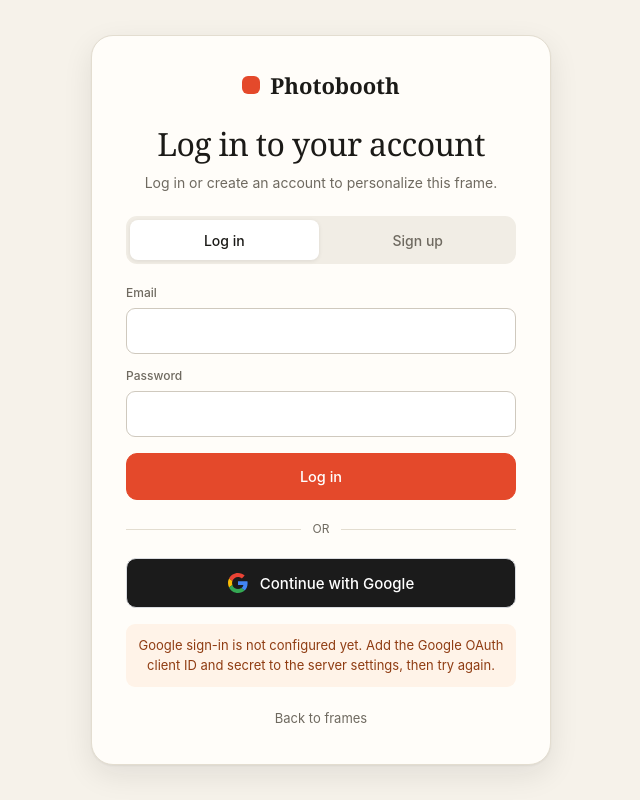
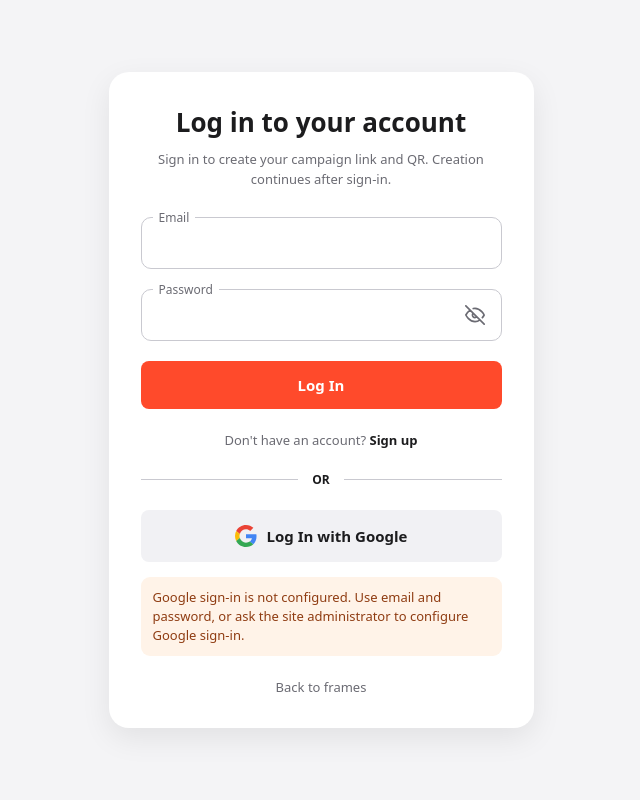
Before and after one commit to vigneshmullangi/Photobooth, a Django app: page /auth/google/ in a window 1280 px wide. Shown: the whole page, without its empty margins (319-959 px from the left). Run offline with Django 4.2, Linux system fonts and the light colour scheme; some libraries are stand-ins or nearby versions.

Commit message:
Added Authentication

```diff
--- a/booth/panel/urls.py
+++ b/booth/panel/urls.py
@@ -6,6 +6,7 @@
 
 urlpatterns = [
     path('', views.dashboard, name='dashboard'),
+    path('accounts/', views.accounts, name='accounts'),
     path('login/', views.login_view, name='login'),
     path('logout/', views.logout_view, name='logout'),
 
--- a/booth/templates/booth/google_login.html
+++ b/booth/templates/booth/google_login.html
@@ -4,82 +4,97 @@
 <head>
     <meta charset="utf-8">
     <meta name="viewport" content="width=device-width, initial-scale=1">
-    <meta name="theme-color" content="#f6f2ea">
-    <title>Account · Photobooth</title>
-    <link rel="stylesheet" href="{% static 'booth/style.css' %}?v=google-gate-1">
+    <meta name="theme-color" content="#f4f4f6">
+    <title>Account access · Photobooth</title>
     <style>
-        .google-gate{min-height:100dvh;display:grid;place-items:center;padding:24px;background:var(--bg)}
-        .google-card{width:min(460px,100%);padding:34px;border:1px solid var(--line);border-radius:22px;background:var(--paper);box-shadow:var(--shadow);text-align:center}
-        .google-brand{display:flex;justify-content:center;align-items:center;gap:10px;font:600 22px var(--serif)}
-        .google-mark{width:18px;height:18px;border-radius:6px;background:var(--ac)}
-        .google-card h1{margin-top:26px;font:500 32px/1.1 var(--serif);letter-spacing:-.02em}
-        .google-lead{margin:10px auto 22px;color:var(--mu);font-size:14px;line-height:1.6}
-        .account-tabs{display:grid;grid-template-columns:1fr 1fr;gap:5px;margin-bottom:20px;padding:4px;border-radius:11px;background:#f1ede5}
-        .account-tabs button{height:40px;border:0;border-radius:8px;background:transparent;color:var(--mu);font:550 14px var(--sans);cursor:pointer}
-        .account-tabs button[aria-selected="true"]{background:#fff;color:var(--ink);box-shadow:0 1px 4px #1b1a1717}
-        .account-form{text-align:left}
+        :root{color-scheme:light;--bg:#f4f4f6;--card:#fff;--text:#1c1c1e;--muted:#6b6b73;--border:#c9c9d0;--accent:#ff4a2b;--accent-hover:#e63e21;--google-bg:#f1f1f4;--google-hover:#e6e6ea}
+        *{box-sizing:border-box}
+        html,body{min-height:100%;margin:0}
+        body{min-height:100vh;display:grid;place-items:center;padding:24px;background:var(--bg);color:var(--text);font-family:Nunito,system-ui,-apple-system,"Segoe UI",sans-serif}
+        .card{width:min(425px,100%);padding:32px;background:var(--card);border-radius:20px;box-shadow:0 10px 30px #00000014}
+        h1{margin:0 0 10px;text-align:center;font-size:26px;font-weight:700}
+        .intro{margin:0 0 28px;text-align:center;color:var(--muted);font-size:13px;line-height:1.5}
+        .field{position:relative;margin:0 0 20px}
+        .field label{position:absolute;z-index:1;top:-8px;left:12px;padding:0 6px;background:var(--card);color:var(--muted);font-size:12px}
+        .field input{width:100%;height:52px;padding:0 48px 0 16px;border:1px solid var(--border);border-radius:10px;background:transparent;color:var(--text);font:inherit;font-size:15px;outline:none;transition:border-color .15s}
+        .field input:focus{border-color:var(--text)}
+        .password-toggle{position:absolute;top:50%;right:12px;display:flex;transform:translateY(-50%);padding:5px;border:0;background:transparent;color:var(--muted);cursor:pointer}
+        .password-toggle:focus-visible,.btn:focus-visible,.text-action:focus-visible,.back:focus-visible{outline:2px solid var(--text);outline-offset:3px}
+        .btn{display:flex;width:100%;min-height:48px;align-items:center;justify-content:center;gap:10px;border:0;border-radius:8px;font:inherit;font-size:15px;font-weight:700;text-decoration:none;cursor:pointer;transition:background .15s,color .15s}
+        .btn-primary{background:var(--accent);color:#fff}
+        .btn-primary:hover{background:var(--accent-hover)}
+        .btn-google{min-height:52px;background:var(--google-bg);color:var(--text);font-weight:600}
+        .btn-google:hover{background:var(--google-hover)}
+        .btn-google svg{width:22px;height:22px}
+        .divider{display:flex;align-items:center;gap:14px;margin:22px 0;font-size:12px;font-weight:700}
+        .divider:before,.divider:after{height:1px;flex:1;background:var(--border);content:""}
+        .signup{text-align:center;margin:22px 0 0;color:var(--muted);font-size:13px}
+        .text-action{padding:0;border:0;background:none;color:var(--text);font:inherit;font-weight:700;text-decoration:none;cursor:pointer}
+        .text-action:hover{text-decoration:underline}
         .account-form[hidden]{display:none}
-        .account-form label{display:block;margin:0 0 13px;color:var(--mu);font-size:12px;font-weight:550}
-        .account-form input{display:block;width:100%;height:46px;margin-top:6px;padding:0 13px;border:1px solid #cfc9be;border-radius:9px;background:#fff;color:var(--ink);font:14px var(--sans)}
-        .account-form input:focus{outline:2px solid var(--ac);outline-offset:1px;border-color:transparent}
-        .account-submit{width:100%;min-height:47px;margin-top:3px}
-        .account-divider{display:flex;align-items:center;gap:12px;margin:20px 0;color:var(--mu);font-size:12px}
-        .account-divider::before,.account-divider::after{height:1px;flex:1;background:var(--line);content:""}
-        .google-continue{display:flex;min-height:50px;align-items:center;justify-content:center;gap:12px;width:100%;border:1px solid #dadce0;border-radius:10px;background:#1b1b1b;color:#fff;font:500 15px var(--sans);text-decoration:none;transition:box-shadow .15s,background .15s}
-        .google-continue:hover{background:#292929;box-shadow:0 2px 7px #0002}
-        .google-continue svg{width:20px;height:20px}
-        .google-error{margin:16px 0 0!important;padding:12px;border-radius:9px;background:#fff3e8;color:#8f3c12!important;font-size:13px!important}
-        .account-error{margin:0 0 15px;padding:11px 12px;border-radius:9px;background:#fff0ed;color:#a82f19;font-size:13px;line-height:1.45;text-align:left}
-        .google-back{display:inline-block;margin-top:22px;color:var(--mu);font-size:13px;text-decoration:none}
-        .google-back:hover{color:var(--ac)}
-        @media(max-width:520px){.google-card{padding:28px 22px}.google-card h1{font-size:30px}}
+        .account-error{margin:0 0 16px;padding:11px 12px;border-radius:9px;background:#fff0ed;color:#a82f19;font-size:13px;line-height:1.45}
+        .google-error{margin:15px 0 0;padding:11px 12px;border-radius:9px;background:#fff3e8;color:#8f3c12;font-size:13px;line-height:1.45}
+        .back{display:block;width:max-content;margin:22px auto 0;color:var(--muted);font-size:13px;text-decoration:none}
+        .back:hover{color:var(--text)}
+        @media(max-width:520px){.card{padding:28px 22px}}
     </style>
 </head>
 <body>
-    <main class="google-gate">
-        <section class="google-card" aria-labelledby="googleTitle">
-            <div class="google-brand"><span class="google-mark" aria-hidden="true"></span>Photobooth</div>
-            <h1 id="googleTitle">Log in to your account</h1>
-            <p class="google-lead">Log in or create an account to personalize this frame.</p>
-            <div class="account-tabs" role="tablist" aria-label="Account access">
-                <button id="loginTab" type="button" role="tab" aria-controls="loginForm" aria-selected="{% if active_tab == 'login' %}true{% else %}false{% endif %}">Log in</button>
-                <button id="signupTab" type="button" role="tab" aria-controls="signupForm" aria-selected="{% if active_tab == 'signup' %}true{% else %}false{% endif %}">Sign up</button>
+    <main class="card">
+        <h1 id="accountTitle">{% if active_tab == 'signup' %}Create your account{% else %}Log in to your account{% endif %}</h1>
+        <p class="intro">Sign in to create your campaign link and QR. Creation continues after sign-in.</p>
+        {% if error and error != 'cancelled' and error != 'failed' and error != 'not_configured' %}<p class="account-error" role="alert">{{ error }}</p>{% endif %}
+
+        <form class="account-form" id="loginForm" method="post" {% if active_tab == 'signup' %}hidden{% endif %}>
+            {% csrf_token %}<input type="hidden" name="next" value="{{ next_url }}"><input type="hidden" name="popup" value="{% if popup %}1{% else %}0{% endif %}"><input type="hidden" name="force" value="{% if force_login %}1{% else %}0{% endif %}"><input type="hidden" name="action" value="login">
+            <div class="field"><label for="loginEmail">Email</label><input id="loginEmail" type="email" name="email" value="{{ email }}" autocomplete="email" required></div>
+            <div class="field"><label for="loginPassword">Password</label><input id="loginPassword" type="password" name="password" autocomplete="current-password" required>
+                <button class="password-toggle" id="passwordToggle" type="button" aria-label="Show password">
+                    <svg id="passwordEye" width="20" height="20" viewBox="0 0 24 24" fill="none" stroke="currentColor" stroke-width="2" stroke-linecap="round" stroke-linejoin="round" aria-hidden="true"><path d="M17.94 17.94A10.07 10.07 0 0 1 12 20c-7 0-11-8-11-8a18.45 18.45 0 0 1 5.06-5.94M9.9 4.24A9.12 9.12 0 0 1 12 4c7 0 11 8 11 8a18.5 18.5 0 0 1-2.16 3.19M14.12 14.12a3 3 0 1 1-4.24-4.24M1 1l22 22"/></svg>
+                </button>
             </div>
-            {% if error and error != 'cancelled' and error != 'failed' and error != 'not_configured' %}<p class="account-error" role="alert">{{ error }}</p>{% endif %}
-            <form class="account-form" id="loginForm" method="post" {% if active_tab != 'login' %}hidden{% endif %}>
-                {% csrf_token %}<input type="hidden" name="next" value="{{ next_url }}"><input type="hidden" name="popup" value="{% if popup %}1{% else %}0{% endif %}"><input type="hidden" name="action" value="login">
-                <label>Email<input type="email" name="email" value="{{ email }}" autocomplete="email" required></label>
-                <label>Password<input type="password" name="password" autocomplete="current-password" required></label>
-                <button class="btn primary account-submit" type="submit">Log in</button>
-            </form>
-            <form class="account-form" id="signupForm" method="post" {% if active_tab != 'signup' %}hidden{% endif %}>
-                {% csrf_token %}<input type="hidden" name="next" value="{{ next_url }}"><input type="hidden" name="popup" value="{% if popup %}1{% else %}0{% endif %}"><input type="hidden" name="action" value="signup">
-                <label>Organization name<input type="text" name="organization" maxlength="160" autocomplete="organization" required></label>
-                <label>Email<input type="email" name="email" value="{{ email }}" autocomplete="email" required></label>
-                <label>Password<input type="password" name="password" autocomplete="new-password" required></label>
-                <label>Confirm password<input type="password" name="confirm_password" autocomplete="new-password" required></label>
-                <button class="btn primary account-submit" type="submit">Create account</button>
-            </form>
-            <div class="account-divider"><span>OR</span></div>
-            <a class="google-continue" href="{% url 'google_auth_start' %}?next={{ next_url|urlencode }}&amp;popup={% if popup %}1{% else %}0{% endif %}">
-                <svg viewBox="0 0 48 48" aria-hidden="true"><path fill="#EA4335" d="M24 9.5c3.54 0 6.71 1.22 9.21 3.61l6.85-6.85C35.9 2.38 30.47 0 24 0 14.62 0 6.51 5.38 2.56 13.22l7.98 6.19C12.43 13.72 17.74 9.5 24 9.5z"/><path fill="#4285F4" d="M46.98 24.55c0-1.57-.15-3.09-.38-4.55H24v9.02h12.91c-.58 2.96-2.26 5.48-4.75 7.18l7.73 6C44.4 37.92 46.98 31.83 46.98 24.55z"/><path fill="#FBBC05" d="M10.53 28.59A14.4 14.4 0 0 1 9.75 24c0-1.59.27-3.13.76-4.59l-7.98-6.19A23.9 23.9 0 0 0 0 24c0 3.87.93 7.52 2.56 10.78l7.97-6.19z"/><path fill="#34A853" d="M24 48c6.48 0 11.93-2.13 15.89-5.8l-7.73-6c-2.14 1.45-4.89 2.3-8.16 2.3-6.26 0-11.57-4.22-13.46-9.91l-7.98 6.19C6.51 42.62 14.62 48 24 48z"/></svg>
-                Continue with Google
-            </a>
-            {% if not configured or error == 'not_configured' %}
-            <p class="google-error" role="alert">Google sign-in is not configured yet. Add the Google OAuth client ID and secret to the server settings, then try again.</p>
-            {% endif %}
-            {% if error == 'cancelled' %}<p class="google-error" role="status">Google sign-in was cancelled. Try again to continue.</p>{% elif error == 'failed' %}<p class="google-error" role="alert">Google could not verify your sign-in. Please try again.</p>{% endif %}
-            <a class="google-back" href="/">Back to frames</a>
-        </section>
+            <button type="submit" class="btn btn-primary">Log In</button>
+            <p class="signup">Don't have an account? <button class="text-action" id="showSignup" type="button">Sign up</button></p>
+        </form>
+
+        <form class="account-form" id="signupForm" method="post" {% if active_tab != 'signup' %}hidden{% endif %}>
+            {% csrf_token %}<input type="hidden" name="next" value="{{ next_url }}"><input type="hidden" name="popup" value="{% if popup %}1{% else %}0{% endif %}"><input type="hidden" name="force" value="{% if force_login %}1{% else %}0{% endif %}"><input type="hidden" name="action" value="signup">
+            <div class="field"><label for="organization">Organization name</label><input id="organization" type="text" name="organization" maxlength="160" autocomplete="organization" required></div>
+            <div class="field"><label for="signupEmail">Email</label><input id="signupEmail" type="email" name="email" value="{{ email }}" autocomplete="email" required></div>
+            <div class="field"><label for="signupPassword">Password</label><input id="signupPassword" type="password" name="password" autocomplete="new-password" required></div>
+            <div class="field"><label for="confirmPassword">Confirm password</label><input id="confirmPassword" type="password" name="confirm_password" autocomplete="new-password" required></div>
+            <button type="submit" class="btn btn-primary">Create Account</button>
+            <p class="signup">Already have an account? <button class="text-action" id="showLogin" type="button">Log in</button></p>
+        </form>
+
+        <div class="divider">OR</div>
+        <a class="btn btn-google" href="{% url 'google_auth_start' %}?next={{ next_url|urlencode }}&amp;popup={% if popup %}1{% else %}0{% endif %}">
+            <svg viewBox="0 0 48 48" aria-hidden="true"><path fill="#EA4335" d="M24 9.5c3.54 0 6.71 1.22 9.21 3.61l6.85-6.85C35.9 2.38 30.47 0 24 0 14.62 0 6.51 5.38 2.56 13.22l7.98 6.19C12.43 13.72 17.74 9.5 24 9.5z"/><path fill="#4285F4" d="M46.98 24.55c0-1.57-.15-3.09-.38-4.55H24v9.02h12.91c-.58 2.96-2.26 5.48-4.75 7.18l7.73 6C44.4 37.83 46.98 31.83 46.98 24.55z"/><path fill="#FBBC05" d="M10.53 28.59A14.4 14.4 0 0 1 9.75 24c0-1.59.27-3.13.76-4.59l-7.98-6.19A23.9 23.9 0 0 0 0 24c0 3.87.93 7.52 2.56 10.78l7.97-6.19z"/><path fill="#34A853" d="M24 48c6.48 0 11.93-2.13 15.89-5.8l-7.73-6c-2.14 1.45-4.89 2.3-8.16 2.3-6.26 0-11.57-4.22-13.46-9.91l-7.98 6.19C6.51 42.62 14.62 48 24 48z"/></svg>
+            Log In with Google
+        </a>
+        {% if not configured or error == 'not_configured' %}<p class="google-error" role="status">Google sign-in is not configured. Use email and password, or ask the site administrator to configure Google sign-in.</p>{% endif %}
+        {% if error == 'cancelled' %}<p class="google-error" role="status">Google sign-in was cancelled. Try again to continue.</p>{% elif error == 'failed' %}<p class="google-error" role="alert">Google could not verify your sign-in. Please try again.</p>{% endif %}
+        <a class="back" href="/">Back to frames</a>
     </main>
     <script>
-        const tabs = {login: document.getElementById('loginTab'), signup: document.getElementById('signupTab')};
-        const forms = {login: document.getElementById('loginForm'), signup: document.getElementById('signupForm')};
-        Object.entries(tabs).forEach(([name, tab]) => tab.addEventListener('click', () => {
-            Object.entries(tabs).forEach(([key, item]) => item.setAttribute('aria-selected', String(key === name)));
-            Object.entries(forms).forEach(([key, form]) => form.hidden = key !== name);
-            document.getElementById('googleTitle').textContent = name === 'login' ? 'Log in to your account' : 'Create your account';
-        }));
+        const loginForm = document.getElementById('loginForm');
+        const signupForm = document.getElementById('signupForm');
+        const title = document.getElementById('accountTitle');
+        function setAccountMode(mode) {
+            const signup = mode === 'signup';
+            loginForm.hidden = signup;
+            signupForm.hidden = !signup;
+            title.textContent = signup ? 'Create your account' : 'Log in to your account';
+        }
+        document.getElementById('showSignup').addEventListener('click', () => setAccountMode('signup'));
+        document.getElementById('showLogin').addEventListener('click', () => setAccountMode('login'));
+        const password = document.getElementById('loginPassword');
+        const toggle = document.getElementById('passwordToggle');
+        toggle.addEventListener('click', () => {
+            const show = password.type === 'password';
+            password.type = show ? 'text' : 'password';
+            toggle.setAttribute('aria-label', show ? 'Hide password' : 'Show password');
+        });
     </script>
 </body>
 </html>
--- a/booth/templates/booth/index.html
+++ b/booth/templates/booth/index.html
@@ -355,7 +355,7 @@
             </nav>
             <aside class="personalize-studio-panel">
                 <div class="personalize-panel-heading"><span class="eyebrow">PERSONALIZE</span><h2 id="framePersonalizeSectionTitle">Brand logo</h2><p id="framePersonalizeName"></p></div>
-                <label class="personalize-save-name personalize-url-name"><span>Brand name for URL <small>(optional)</small></span><input id="frameCampaignBrandName" type="text" maxlength="120" placeholder="Defaults to your brand name" autocomplete="organization"><small>Optional. Used to customize your campaign link.</small></label>
+                <label class="personalize-save-name personalize-url-name"><span>Brand name for URL <small>(required)</small></span><input id="frameCampaignBrandName" type="text" maxlength="120" placeholder="Enter your brand name" autocomplete="organization" required><small>Used to create your campaign link.</small></label>
                 <p class="personalize-required-note" id="framePersonalizeRequiredNote" role="status">Complete every required Studio field to unlock campaign creation and template saving.</p>
                 <div class="personalize-section-content">
                         <section class="personalize-section is-active" data-personalize-panel="logo">
@@ -705,7 +705,7 @@
 {{ google_auth_config|json_script:"googleAuthConfig" }}
 {{ studio_backgrounds|json_script:"studioBackgrounds" }}
 {{ admin_studio_config|json_script:"adminStudioConfig" }}
-    <script src="{% static 'booth/app.js' %}?v=strip-admin-1"></script>
+    <script src="{% static 'booth/app.js' %}?v=campaign-auth-5"></script>
 <script src="{% static 'booth/live.js' %}?v=live-host-result-fix-1"></script>
 </body>
 </html>
--- a/booth/templates/panel/_icons.html
+++ b/booth/templates/panel/_icons.html
@@ -5,6 +5,7 @@
 <symbol id="i-tag" viewBox="0 0 24 24"><path d="M20.6 13.4l-7.2 7.2a2 2 0 0 1-2.8 0L3 13V3h10l7.6 7.6a2 2 0 0 1 0 2.8z"/><circle cx="7.5" cy="7.5" r="1.2"/></symbol>
 <symbol id="i-image" viewBox="0 0 24 24"><rect x="3" y="3" width="18" height="18" rx="2"/><circle cx="9" cy="9" r="1.6"/><path d="m21 15-4.5-4.5L6 21"/></symbol>
 <symbol id="i-mail" viewBox="0 0 24 24"><rect x="3" y="5" width="18" height="14" rx="2"/><path d="m3 7 9 6 9-6"/></symbol>
+<symbol id="i-user" viewBox="0 0 24 24"><circle cx="12" cy="8" r="3.5"/><path d="M5 20a7 7 0 0 1 14 0"/></symbol>
 <symbol id="i-bell" viewBox="0 0 24 24"><path d="M6 8a6 6 0 1 1 12 0c0 7 3 8 3 8H3s3-1 3-8"/><path d="M10.3 20a2 2 0 0 0 3.4 0"/></symbol>
 <symbol id="i-search" viewBox="0 0 24 24"><circle cx="11" cy="11" r="7"/><path d="m20 20-3.5-3.5"/></symbol>
 <symbol id="i-plus" viewBox="0 0 24 24"><path d="M12 5v14M5 12h14"/></symbol>
--- a/booth/templates/panel/base.html
+++ b/booth/templates/panel/base.html
@@ -17,6 +17,7 @@
     <nav class="side-nav">
         <a class="nav-link{% if section == 'dashboard' %} is-active{% endif %}" href="{% url 'panel:dashboard' %}"><svg class="i"><use href="#i-dash"/></svg>Dashboard</a>
         <a class="nav-link{% if section == 'inquiries' %} is-active{% endif %}" href="{% url 'panel:inquiries' %}"><svg class="i"><use href="#i-mail"/></svg>Inquiries<span class="nav-count" data-unread{% if not notify.unread %} hidden{% endif %}>{{ notify.unread }}</span></a>
+        <a class="nav-link{% if section == 'accounts' %} is-active{% endif %}" href="{% url 'panel:accounts' %}"><svg class="i"><use href="#i-user"/></svg>Customer accounts</a>
         <div class="side-label">Campaigns</div>
         <a class="nav-link{% if section == 'campaigns' %} is-active{% endif %}" href="{% url 'panel:campaigns' %}"><svg class="i"><use href="#i-qr"/></svg>Business campaigns</a>
         <div class="side-label">Content</div>
--- a/booth/urls.py
+++ b/booth/urls.py
@@ -4,9 +4,11 @@
 
 urlpatterns = [
     path('', views.index, name='index'),
+    path('account/', views.google_auth_prompt, name='account_access'),
     path('auth/google/', views.google_auth_prompt, name='google_auth_prompt'),
     path('auth/google/start/', views.google_auth_start, name='google_auth_start'),
     path('auth/google/callback/', views.google_auth_callback, name='google_auth_callback'),
+    path('api/csrf-token/', views.api_csrf_token, name='api_csrf_token'),
     path('api/templates/', views.api_templates, name='api_templates'),
     path('api/shared-frames/', views.api_save_shared_frame, name='api_save_shared_frame'),
     path('api/shared-frames/<int:pk>/campaign/', views.api_ensure_shared_frame_campaign, name='api_ensure_shared_frame_campaign'),
--- a/booth/views.py
+++ b/booth/views.py
@@ -22,9 +22,11 @@
 from django.db import transaction
 from django.db.models import F, Prefetch
 from django.http import Http404, HttpResponse, HttpResponseBadRequest, JsonResponse
+from django.middleware.csrf import get_token
 from django.shortcuts import redirect, render
 from django.urls import reverse
 from django.utils import timezone
+from django.views.decorators.csrf import ensure_csrf_cookie
 from django.views.decorators.http import require_GET, require_POST
 from PIL import Image, ImageDraw, ImageFont
 import qrcode
@@ -158,7 +160,8 @@
 def google_auth_prompt(request):
     next_url = _safe_local_next(request.POST.get('next') if request.method == 'POST' else request.GET.get('next'))
     popup = (request.POST.get('popup') if request.method == 'POST' else request.GET.get('popup')) == '1'
-    if request.user.is_authenticated:
+    force_login = (request.POST.get('force') if request.method == 'POST' else request.GET.get('force')) == '1'
+    if request.user.is_authenticated and not force_login:
         if popup:
             return render(request, 'booth/auth_complete.html')
         return redirect(next_url)
@@ -222,6 +225,7 @@
         'active_tab': active_tab if active_tab in {'login', 'signup'} else 'login',
         'email': email,
         'popup': popup,
+        'force_login': force_login,
     })
 
 
@@ -343,13 +347,23 @@
     return JsonResponse({'categories': out})
 
 
+@ensure_csrf_cookie
+@require_GET
+def api_csrf_token(request):
+    """Return a fresh masked CSRF token after an authentication session change."""
+    return JsonResponse({'csrfToken': get_token(request)})
+
+
 @require_POST
 def api_save_shared_frame(request):
     """Save an authenticated guest-personalized frame as a public template."""
     if not request.user.is_authenticated:
         return JsonResponse({'ok': False, 'error': 'Log in or sign up before saving a personalized frame.'}, status=401)
     name = request.POST.get('name', '').strip()[:120]
+    campaign_slug_name = request.POST.get('campaign_slug_name', '').strip()[:120]
     upload = request.FILES.get('image')
+    if not campaign_slug_name or not slugify(campaign_slug_name):
+        return JsonResponse({'ok': False, 'error': 'Enter a valid brand name for your campaign link.'}, status=400)
     if not name or not upload or upload.size > 15 * 1024 * 1024:
         return JsonResponse({'ok': False, 'error': 'Add a frame name and choose an image under 15 MB.'}, status=400)
     try:
@@ -383,7 +397,6 @@
         return JsonResponse({'ok': False, 'error': 'The frame could not be read. Please try saving it again.'}, status=400)
 
     brand_name = request.POST.get('campaign_name', '').strip()[:120] or name
-    campaign_slug_name = request.POST.get('campaign_slug_name', '').strip()[:120] or brand_name
     logo_upload = request.FILES.get('campaign_logo')
     try:
         with transaction.atomic():
```
Also changed, not shown: booth/panel/views.py (+19 -2 lines), booth/templates/panel/accounts.html (added, +25 -0 lines), booth/static/booth/app.js, 1 other file.
